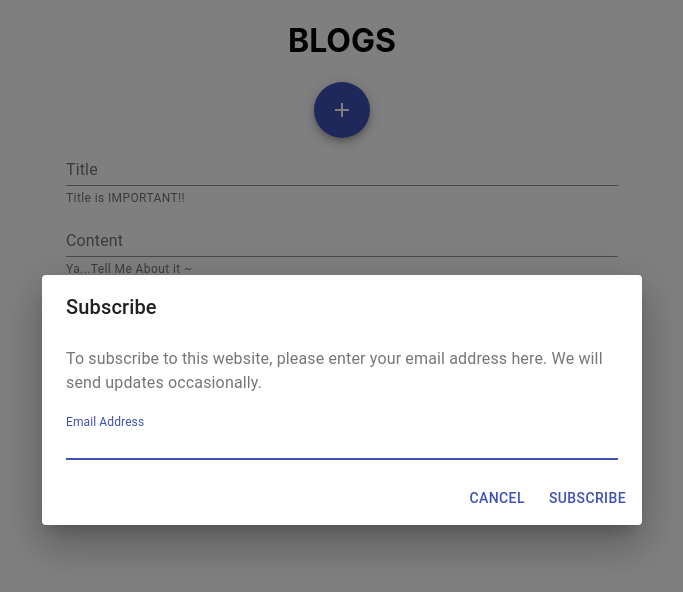
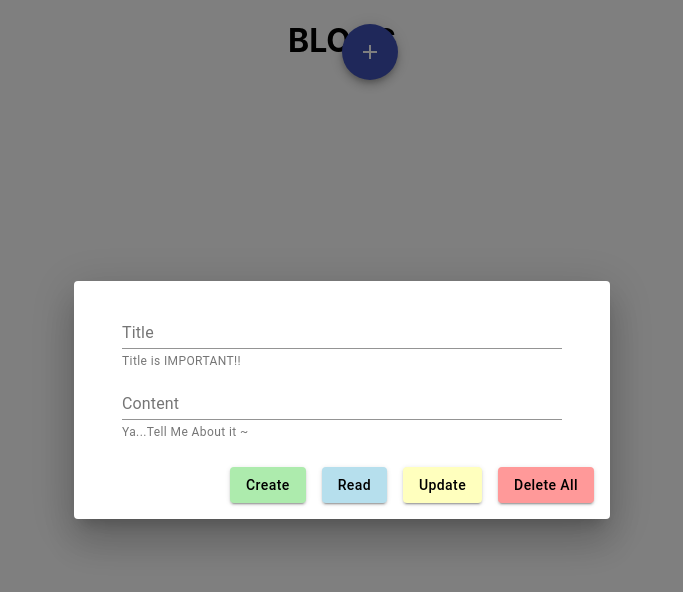
Before and after one commit to StudyAndWorkTogether/blog, a React (Create React App) app: page / in a window 1280 px wide. Both pictures are taken after a click on the button "add". Shown: the top 592 px of the page, without its empty margins (298-981 px from the left). Built offline with nearby package versions, Linux system fonts and the light colour scheme.

Commit message:
update Form into the FAB

```diff
--- a/src/App.js
+++ b/src/App.js
@@ -22,9 +22,9 @@ import db, {
  import Dialog from '@material-ui/core/Dialog';
  import DialogActions from '@material-ui/core/DialogActions';
  import DialogContent from '@material-ui/core/DialogContent';
- import DialogContentText from '@material-ui/core/DialogContentText';
- import DialogTitle from '@material-ui/core/DialogTitle';
- import TextField from '@material-ui/core/TextField';
+//  import DialogContentText from '@material-ui/core/DialogContentText';
+//  import DialogTitle from '@material-ui/core/DialogTitle';
+//  import TextField from '@material-ui/core/TextField';
  import Fab from '@material-ui/core/Fab';
  import AddIcon from '@material-ui/icons/Add';
 // import Paper from '@material-ui/core/Paper';
@@ -78,6 +78,11 @@ import db, {
   label: {
     textTransform: 'capitalize',
   },
+  fab: {
+    position: 'absolute',
+    top: theme.spacing(3),
+    right: theme.spacing(73),
+  }
 }));
 
 function App() {
@@ -113,34 +118,13 @@ function App() {
   return (
     <div className="App">
       <h1>BLOGS</h1>
-      <Fab color="primary" aria-label="add" onClick={handleClickOpen}>
+      <Fab color="primary" aria-label="add" onClick={handleClickOpen} classes={{
+                root: classes.fab,
+              }}>
         <AddIcon />
       </Fab>
       <Dialog open={open} onClose={handleClose} aria-labelledby="form-dialog-title">
-        <DialogTitle id="form-dialog-title">Subscribe</DialogTitle>
         <DialogContent>
-          <DialogContentText>
-            To subscribe to this website, please enter your email address here. We will send updates
-            occasionally.
-          </DialogContentText>
-          <TextField
-            autoFocus
-            margin="dense"
-            id="name"
-            label="Email Address"
-            type="email"
-            fullWidth
-          />
-        </DialogContent>
-        <DialogActions>
-          <Button onClick={handleClose} color="primary">
-            Cancel
-          </Button>
-          <Button onClick={handleClose} color="primary">
-            Subscribe
-          </Button>
-        </DialogActions>
-      </Dialog>
           <Container maxWidth="sm">
             <FormControl fullWidth={true}>
               <InputLabel htmlFor="post-title">Title</InputLabel>
@@ -153,6 +137,8 @@ function App() {
               <FormHelperText id="content-helper-text">Ya...Tell Me About it ~</FormHelperText>
             </FormControl>
           </Container>
+        </DialogContent>
+        <DialogActions>
           <div>
             <Button
               classes={{
@@ -170,6 +156,7 @@ function App() {
                 db.posts.toArray((data) => {
                   setPosts(data)
                 })
+                handleClose()
                 console.log(flag)
               }}
             >
@@ -185,6 +172,7 @@ function App() {
                 db.posts.toArray((data) => {
                   setPosts(data)
                 })
+                handleClose()
               }}
             >
               read
@@ -207,6 +195,7 @@ function App() {
                 db.posts.toArray((data) => {
                   setPosts(data)
                 })
+                handleClose()
               }}
             >
               update
@@ -217,11 +206,16 @@ function App() {
                 label: classes.label,
               }}
               variant="contained"
-          onClick={() => deletePost()}
+              onClick={() => {
+                deletePost()
+                handleClose()
+              }}
             >
               delete all
             </Button>
           </div>
+        </DialogActions>
+      </Dialog>
       <Container maxWidth="lg">
         <Grid container spacing={3}>
           {posts.map((post, index) =>
@@ -237,6 +231,7 @@ function App() {
                 </CardContent>
                 <CardActions>
                   <Button size="small" onClick={() => {
+                    handleClickOpen()
                     db.posts.get(post.id, (data) => {
                       setID(data.id)
                       setTitle(data.title)
```
Lines whose indentation alone changed are shown as unchanged.
